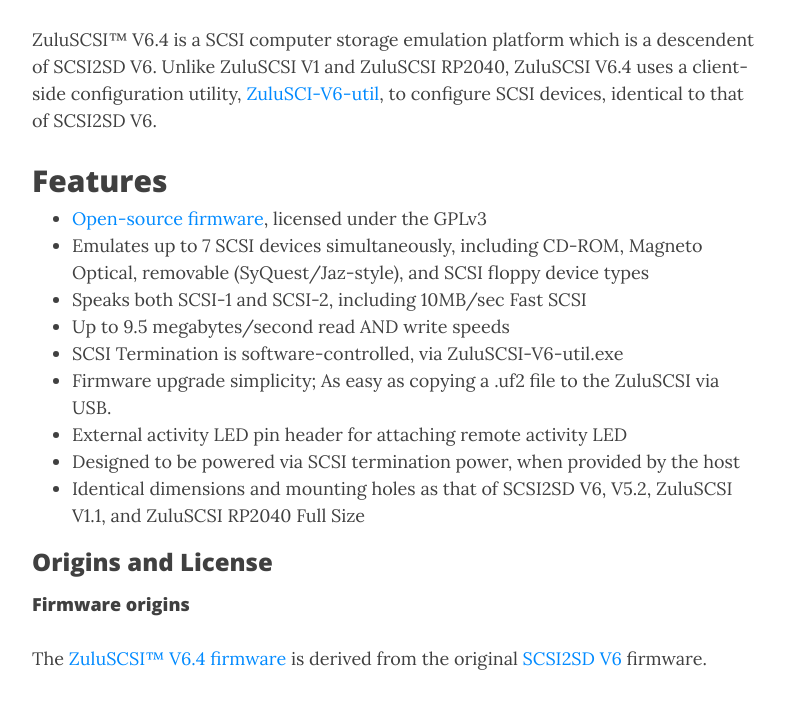
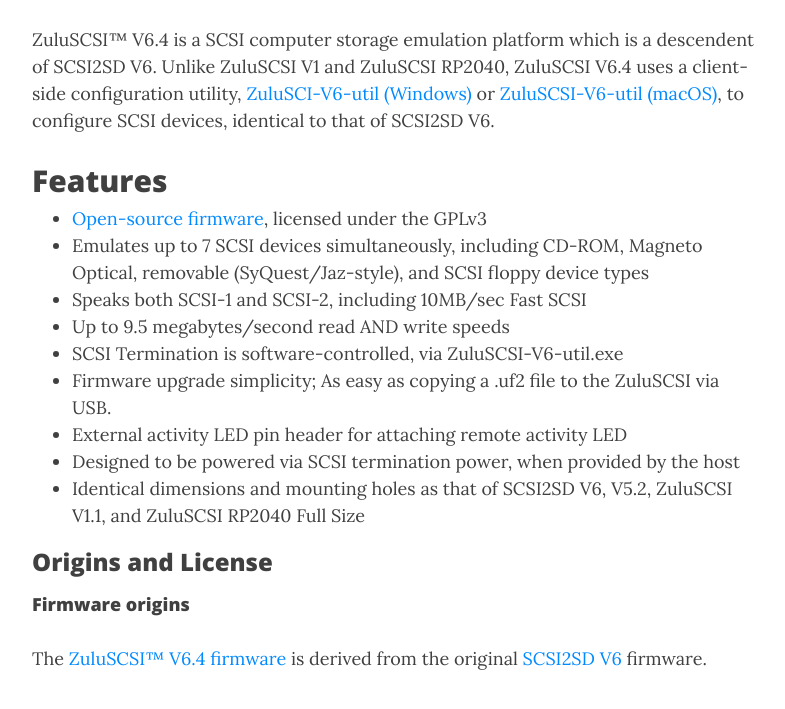
Before and after one commit to ZuluSCSI/ZuluSCSI.com, a Jekyll site: the page built from V6/index.md, in a window 1280 px wide and 900 px high, scrolled down 756 px, cut to the strip 178-887 px from the top of the window. Shown: the whole strip, without its empty margins (243-1028 px from the left). Built offline with Jekyll 4.4.1, drawn with Linux system fonts in a browser that asks for light colours; nearby versions of some CDN libraries; our own code applies the rules of GitHub Pages for plain Markdown files.

Commit message:
Update index.md

```diff
--- a/V6/index.md
+++ b/V6/index.md
@@ -1,7 +1,7 @@
 <img src="/assets/img/ZuluSCSI_V6.4-Rev2024a.jpg" alt="ZuluSCSI V6.4 PCB" width="733" height="770">
 
 
-ZuluSCSI™ V6.4 is a SCSI computer storage emulation platform which is a descendent of SCSI2SD V6. Unlike ZuluSCSI V1 and ZuluSCSI RP2040, ZuluSCSI V6.4 uses a client-side configuration utility, [ZuluSCI-V6-util](https://zuluscsi.com/V6/zuluscsi-v6-util-1.0-windows.zip), to configure SCSI devices, identical to that of SCSI2SD V6.
+ZuluSCSI™ V6.4 is a SCSI computer storage emulation platform which is a descendent of SCSI2SD V6. Unlike ZuluSCSI V1 and ZuluSCSI RP2040, ZuluSCSI V6.4 uses a client-side configuration utility, [ZuluSCI-V6-util (Windows)](https://zuluscsi.com/V6/zuluscsi-v6-util-1.0-windows.zip) or [ZuluSCSI-V6-util (macOS)](https://github.com/ZuluSCSI/ZuluSCSI.com/blob/gh-pages/V6/ZuluSCSI-V6-util-macOS.zip), to configure SCSI devices, identical to that of SCSI2SD V6.
 
 ## Features
 
```
